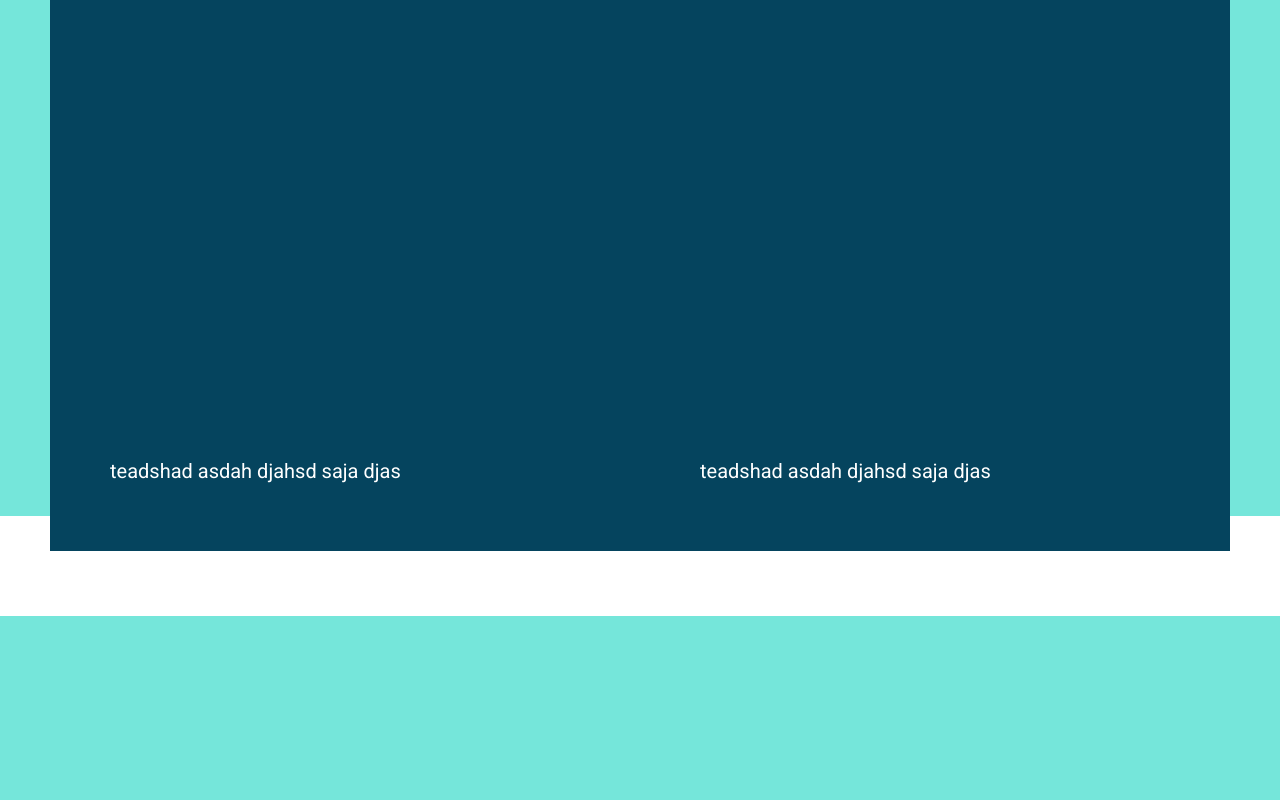
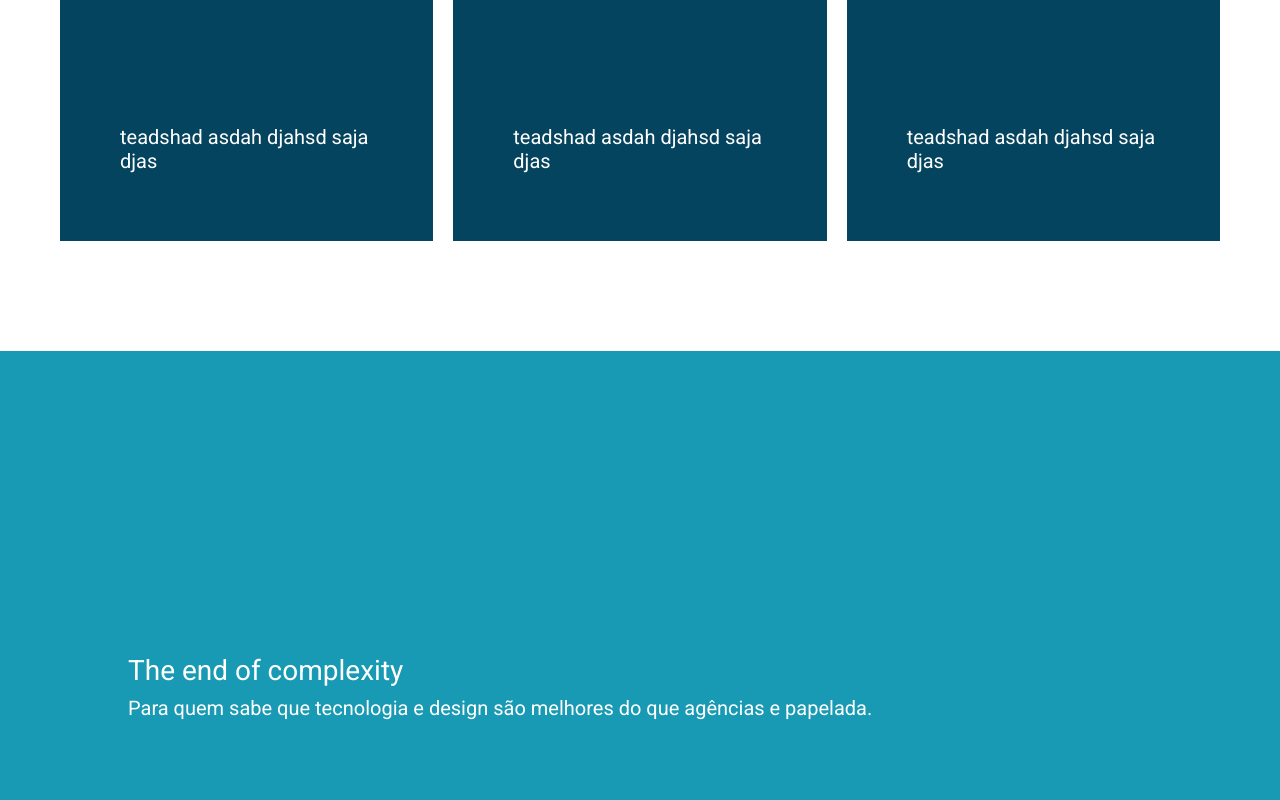
Before and after one commit to wwwxkz/2th, a plain HTML site: page index.html in a window 1280 px wide. Shown: the part 740-1540 px from the top of the page. Drawn offline with nearby package versions, Linux system fonts and the light colour scheme.

Commit message:
colors pallet updated again

```diff
--- a/css/index.css
+++ b/css/index.css
@@ -1,8 +1,6 @@
 :root {
   --main-color: #189AB4;
   --second-color: #05445E;
-  --three-color: #75E6DA;
-  --text-color: #D4F1F4;
 }
 
 body {
@@ -10,28 +8,27 @@ body {
 }
 
 .navbar {
-	box-shadow: rgba(0, 0, 0, 0.15) 0px 1px 2px;
-	background-color: var(--second-color);
+	background-color: white;
+	box-shadow: rgba(0, 0, 0, 0.25) 0px 1px 2px;
 }
 
 #nav-brand {
-	color: var(--text-color);
+	color: var(--second-color);
 }
 
 @media only screen and (min-width: 800px) {
 	#nav-form {
-		background-color: gray;
+		background-color: var(--second-color);
 	    position: absolute;
 	    right: 0px;
 	    height: 100%;
 	}
 
 	#nav-button {
-		background-color: var(--three-color);
 		border-radius: 0px;
 		transition: .5s;
 	    height: 100%;
-	    color: var(--second-color);
+	    color: white;
 	}
 
 	#nav-button:hover {
@@ -43,12 +40,10 @@ body {
 #container {
 	font-family: 'Roboto', sans-serif;
 	margin-top: 56px;
-	color: white;
 }
 
 #header {
-	height: 150vh;
-	background-color: var(--three-color);
+
 }
 
 #header-container {
@@ -76,14 +71,20 @@ body {
 	font-weight: 400;
 }
 
+#services {
+	align-content: center;
+	justify-content: space-around;
+}
+
 #service {
-	flex: 2;
-    height: 90vh;
-    transition: .2s;
+	margin: 10px;
+	flex: 1;
+    height: 400px;
+	transition: .2s;
    	background-color: var(--second-color);
-/*    background-image: url(imgs/2.jpg);
+ /* background-image: url(imgs/2.jpg);
     background-size: cover;
-	transition: .15s;*/
+	transition: .15s; */
 }
 
 #service:hover {
@@ -96,7 +97,8 @@ body {
     flex-direction: column;
     height: 100%;
     justify-content: space-between;
-    padding: 60px;
+	padding: 60px;
+	color: white;
 }
 
 #service-text > h3 {
@@ -105,14 +107,13 @@ body {
 
 #posts {
 	margin-top: 100px;
-	color: black;
-	background-color: var(--main-color);
 }
 
 #post {
 	width: 100%;
 	height: 85vh;
-	background-color: var(--three-color);
+	background-color: var(--main-color);
+	transition: .5s;
 }
 
 #post:hover {
@@ -121,27 +122,22 @@ body {
 }
 
 #post:last-child {
-	background-color: var(--main-color);
+	background-color: var(--second-color);
 }
 
 #post-text {
-	color: var(--text-color);
 	height: 100%;
 	padding-left: 10%;
 	display: flex;
 	flex-direction: column;
-    justify-content: center;
-}
-
-#post-text:last-child {
-	color: var(--second-color);
+	justify-content: center;
+	color: white;
 }
 
 #footer {
 	display: flex;
 	height: 400px;
 	margin-top: 100px;
-	background-color: var(--second-color);
 }
 
 #footer-container {
@@ -155,7 +151,6 @@ body {
 
 #contact > div > a {
 	font-size: 22px;
-	color: var(--text-color);
 }
 
 @media only screen and (min-width: 800px) {
@@ -165,19 +160,16 @@ body {
 }
 
 #send {
-	background-color: var(--three-color);
-	border-color: var(--three-color);
-	color: var(--second-color);
 	width: 100%;
 }
 
 @media only screen and (max-width: 800px) {
 	#nav-button {
-	    color: var(--text-color);
+
 	}
 
 	#header {
-		height: 650px
+
 	}
 
 	#header-container {
@@ -220,7 +212,7 @@ body {
 
 	#contact > div > a {
 		font-size: 22px;
-		color: var(--text-color);
+
 	}
 
 }
--- a/index.html
+++ b/index.html
@@ -39,10 +39,16 @@
       </div>
 
  <!-- Services ################# -->
-      <div class="row">
+      <div class="row" id="services">
         <div id="service">
           <div id="service-text">
             <h3>Consulting</h3>
+            <h5>teadshad asdah djahsd saja djas</h5>
+          </div>
+        </div>
+        <div id="service">
+          <div id="service-text">
+            <h3>Install</h3>
             <h5>teadshad asdah djahsd saja djas</h5>
           </div>
         </div>
```
